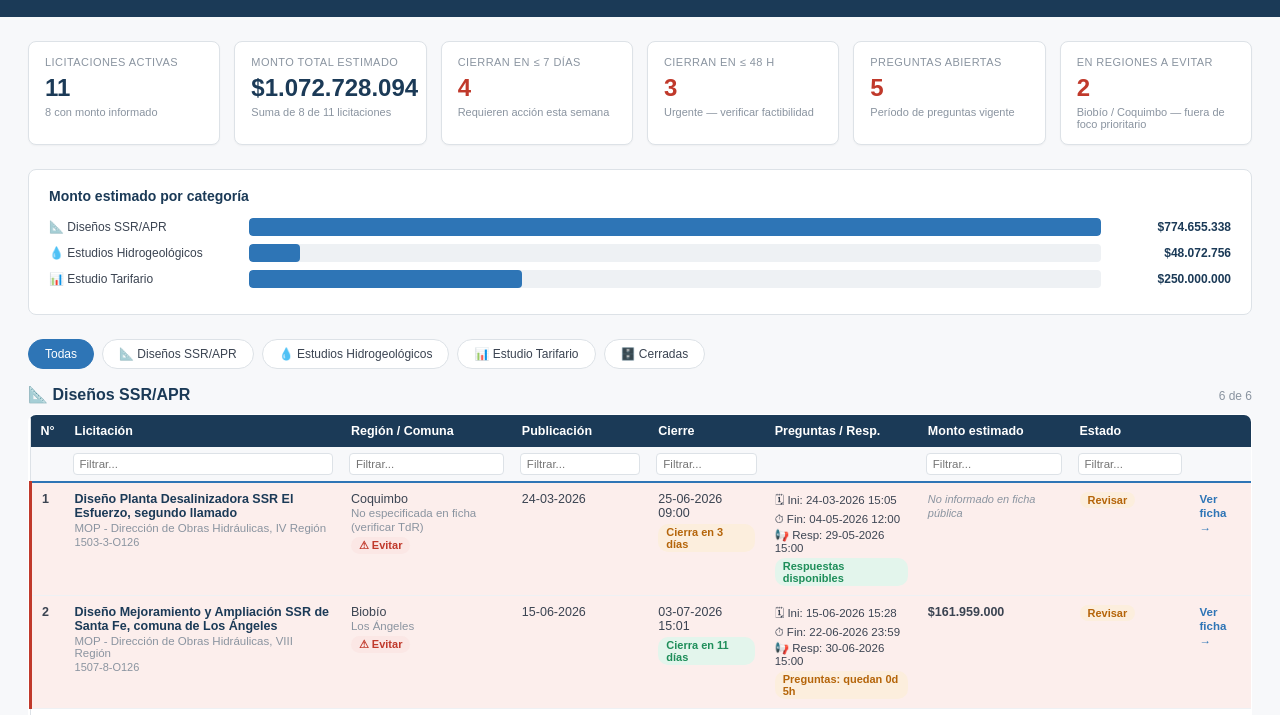
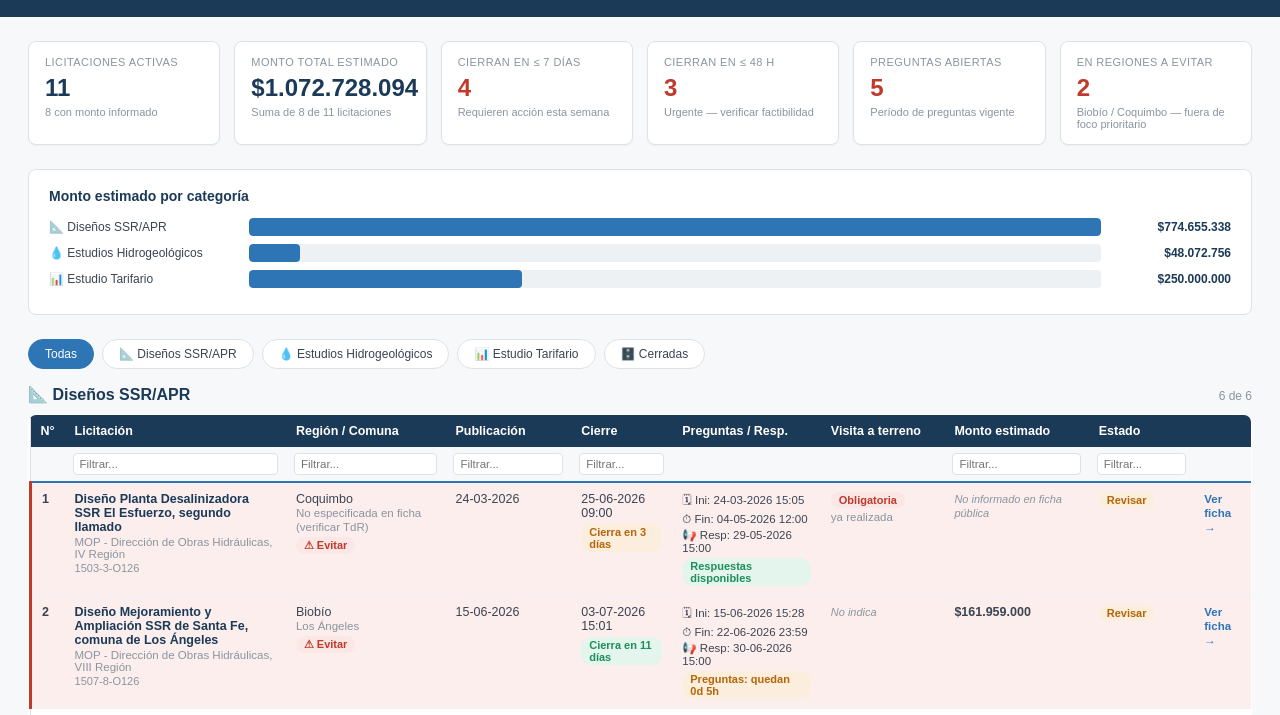
Before and after one commit to nparker-droid/licitaciones-ssr-dashboard, a plain HTML site: page index.html in a window 1280 px wide. Shown: the part 68-783 px from the top of the page. Drawn offline with Linux system fonts and the light colour scheme.

Commit message:
Agregar columna 'Visita a terreno' (obligatoria/opcional) parseada de observaciones

```diff
--- a/index.html
+++ b/index.html
@@ -220,6 +220,34 @@ function estadoBadge(estado){
   return `<span class="badge badge-orange">${e}</span>`;
 }
 
+// Determina si la licitación exige visita a terreno y de qué tipo.
+// Prioriza un campo estructurado `visita_terreno` (si el monitoreo lo entrega);
+// en su defecto, parsea el texto de `observaciones`.
+function visitaTerrenoInfo(t){
+  const fuente = normalize(t.visita_terreno || t.observaciones || "");
+  const tieneEstructurado = !!t.visita_terreno;
+  if(!tieneEstructurado && !fuente.includes("visita a terreno") && !fuente.includes("visita terreno")){
+    return { tipo: null, realizada: false };
+  }
+  const realizada = /realiz/.test(fuente);
+  if(/no\s+(exige|requiere|contempla|hay)/.test(fuente) || /sin visita/.test(fuente)){
+    return { tipo: "No exige", realizada: false };
+  }
+  if(fuente.includes("oblig")) return { tipo: "Obligatoria", realizada };
+  if(fuente.includes("opcion") || fuente.includes("volunt")) return { tipo: "Opcional", realizada };
+  return { tipo: "Exige", realizada };
+}
+
+function visitaBadge(t){
+  const info = visitaTerrenoInfo(t);
+  if(!info.tipo) return `<span class="preguntas-na">No indica</span>`;
+  const clsMap = { "Obligatoria":"badge-red", "Opcional":"badge-blue", "Exige":"badge-orange", "No exige":"badge-gray" };
+  const cls = clsMap[info.tipo] || "badge-gray";
+  let html = `<span class="badge ${cls}">${info.tipo === "Exige" ? "Exige visita" : info.tipo}</span>`;
+  if(info.realizada) html += `<div class="tender-meta" style="margin-top:3px;">ya realizada</div>`;
+  return html;
+}
+
 const COLUMNS = [
   {
     key: "ngrupo", label: "N°", sortable: false, filterable: false,
@@ -261,6 +289,11 @@ const COLUMNS = [
         ${preguntasBadge(t)}
       </div>`;
     }
+  },
+  {
+    key: "visita", label: "Visita a terreno", sortable: true, filterable: false,
+    sortVal: t => { const i = visitaTerrenoInfo(t); return i.tipo === "Obligatoria" ? "1" : (i.tipo ? "2" : "3"); },
+    render: t => visitaBadge(t)
   },
   {
     key: "monto", label: "Monto estimado", sortable: true, filterable: true,
```
Also changed, not shown: dashboard_template.html (+33 -0 lines).
